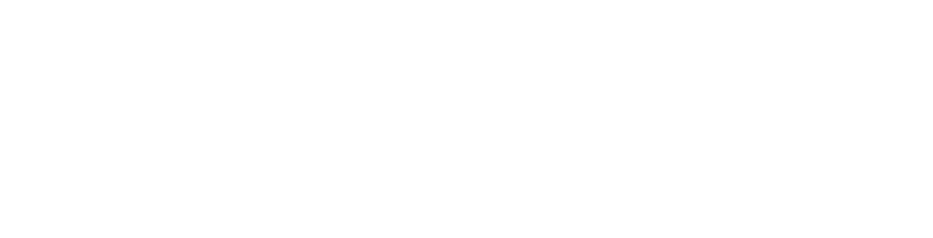
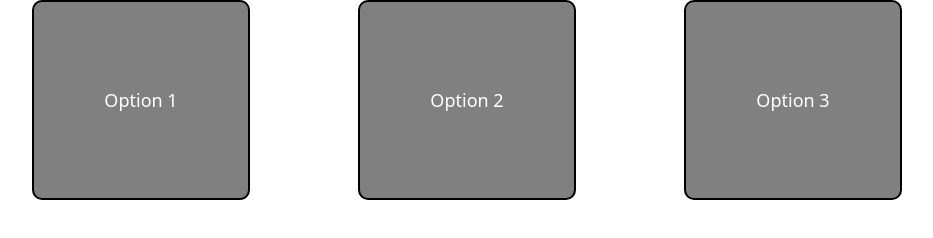
Before and after one commit to NikBon-FE/TP-DepSI, a plain HTML site: page frontend/main.html in a window 1280 px wide. Shown: the whole page, without its empty margins (10-943 px from the left). Drawn offline with nearby package versions, Linux system fonts and the light colour scheme.

Commit message:
02/12/24 -NB- 01 - Update du Weekend ; Frontend

```diff
--- a/frontend/main.html
+++ b/frontend/main.html
@@ -0,0 +1,60 @@
+<!doctype html>
+<html lang="en">
+  <head>
+    <meta charset="utf-8">
+    <meta name="viewport" content="width=device-width, initial-scale=1">
+    <title>Main Page</title>
+    <link href="https://cdn.jsdelivr.net/npm/bootstrap@5.3.3/dist/css/bootstrap.min.css" rel="stylesheet" integrity="sha384-QWTKZyjpPEjISv5WaRU9OFeRpok6YctnYmDr5pNlyT2bRjXh0JMhjY6hW+ALEwIH" crossorigin="anonymous">
+    <script src="https://cdn.jsdelivr.net/npm/chart.js"></script>
+  </head>
+
+  <style>
+    body {
+        background-color: white;
+    }
+    .col-1{
+        background-color: red;
+    }
+    .container{
+        display:flex;
+        width:80%;
+        justify-content:space-between;
+    }
+    .large-button {
+        width: 400px;   /* Button width */
+        height: 200px;  /* Button height (same as width for a square) */
+        display: flex;
+        align-items: center;
+        justify-content: center;
+        background-color: gray;
+        border: 2px solid black;
+        border-radius: 10px;  /* Optional: Adds rounded corners */
+        text-align: center;
+        color: white;
+        font-size: 18px;
+        cursor: pointer; /* Makes it look like a clickable button */
+    }
+
+
+  </style>
+
+  <body>
+    <div class="row">
+        <div class = col-3>
+            <div class="container">
+                <button class="large-button">Option 1</button>
+            </div>
+        </div>
+        <div class = col-3>
+            <div class="container">
+                <button class="large-button">Option 2</button>
+            </div>
+        </div>
+        <div class = col-3>
+            <div class="container">
+                <button class="large-button">Option 3</button>
+            </div>
+        </div>
+    </div>
+  </body>
+</html>
```
Also changed, not shown: backend/index.js (+24 -16 lines), docker-compose.yml (+3 -5 lines), frontend/login.html (+1 -1 lines).
